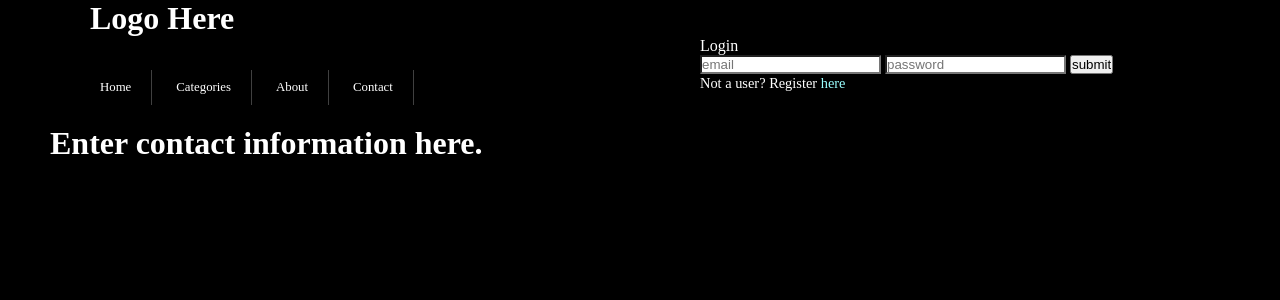
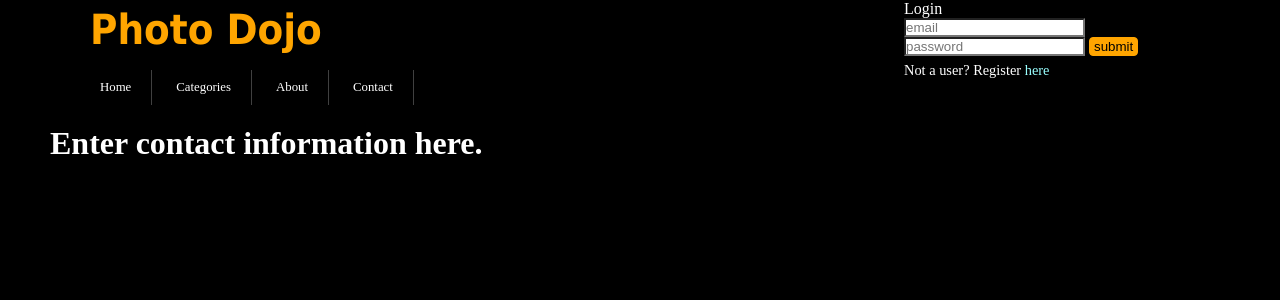
Before and after one commit to airwing628/photos_project, a Flask app: page /contact in a window 1280 px wide. Shown: the top 300 px of the page. Run offline with Flask 2, Linux system fonts and the light colour scheme.

Commit message:
fixed css

```diff
--- a/server.py
+++ b/server.py
@@ -117,30 +117,19 @@ def about():
 def contact():
     return render_template('contact.html')
 
-# @app.route('/add_comment/<id>', methods=['POST'])
-# def add_comment(id):
-#     query = "INSERT INTO comments(comment, created_at, updated_at, user_id, photo_id) VALUES ('{}', NOW(), NOW(), '{}', '{}')".format(request.form['comment'], session['user_id'], id)
-#     mysql.run_mysql_query(query)
-#     return redirect('/display_photo/' + id)
-
 @app.route('/get_comments/index_json/<id>')
 def get_comments(id):
-    query = "SELECT comments.comment, users.first_name, comments.created_at FROM comments JOIN users ON users.id = comments.user_id WHERE comments.photo_id={}".format(id)
+    query = "SELECT comments.comment, users.first_name, DATE_FORMAT(comments.created_at, '%M %d, %Y, %I:%i:%s %p') AS created_at FROM comments JOIN users ON users.id = comments.user_id WHERE comments.photo_id={} ORDER BY created_at DESC".format(id)
     comments = mysql.fetch(query)
     return jsonify(comments=comments)
 
 @app.route('/insert_comment/index_json/<id>', methods=['POST'])
 def insert_comment(id):
-    print 'IN INSERT!!!!'
-    print id
-    print request.form
-
     query = "INSERT INTO comments (comment, created_at, updated_at, user_id, photo_id) VALUES ('{}', NOW(), NOW(), '{}', '{}')".format(request.form['comment'], session['user_id'], id)
+    mysql.run_mysql_query(query)
+    query = "SELECT comments.comment, users.first_name, DATE_FORMAT(comments.created_at, '%M %d, %Y, %I:%i:%s %p') AS created_at FROM comments JOIN users ON users.id = comments.user_id WHERE comments.photo_id={} ORDER BY created_at DESC".format(id)
     print query
-    mysql.run_mysql_query(query)
-    query = "SELECT comments.comment, users.first_name, comments.created_at FROM comments JOIN users ON users.id = comments.user_id WHERE comments.photo_id={}".format(id)
     comments = mysql.fetch(query)
-    print comments
     return jsonify(comments=comments)
 
 app.run(debug=True)
--- a/static/css/stylesheet.css
+++ b/static/css/stylesheet.css
@@ -22,17 +22,25 @@ body {
     color: white;
 }
 
-    #header h1{
+    #header h1 {
         display: inline-block;
         margin-left: 40px;
+        color: orange;
+        font-family: tahoma;
+        font-size: 2.6em;
+    }
+
+    #header #logo {
+        width: 850px;
+        display: inline-block;
+        padding-top: 5px;
     }
 
 
-
 #login_register {
-    margin-left: 650px;
     display: inline-block;
     vertical-align: top;
+    width: 320px;
 }
 
 #logout {
@@ -80,18 +88,17 @@ a{
 }
 
 .thumbnails{
-    width: 265px;
+    width: 280px;
     vertical-align: top;
     border: 3px solid gray;
-
-
+    margin-right: 11px
 }
 
 #bottom_pics{
-    width: 1100px;
+    width: 1200px;
     margin-top: 15px;
+    padding-left: 5px;
 }
-
 
 #blue {
     color: #99FFFF;
@@ -123,7 +130,7 @@ a{
 }
 
 #flashed_messages {
-    margin-left: 847px;
+    margin-left: 866px;
     color: red;
 }
 
@@ -162,4 +169,10 @@ a{
     background-color: white;
     overflow: auto;
     color: black;
+    font-size: 14px;
 }
+
+#blue_name {
+    font-weight: bold;
+    color: blue;
+}
--- a/templates/about.html
+++ b/templates/about.html
@@ -8,7 +8,11 @@
 <body>
 	<div id='container'>
 		<div id='header'>
-			<h1>Logo Here</h1>
+
+            <div id="logo">
+                <h1>Photo Dojo</h1>
+            </div>
+
 			{% if 'email' not in session %}
                 <div id="login_register">
                     <p>Login</p>
--- a/templates/category.html
+++ b/templates/category.html
@@ -16,14 +16,16 @@
 <body>
 	<div id='container'>
 		<div id='header'>
-			<h1>Logo Here</h1>
+            <div id="logo">
+                <h1>Photo Dojo</h1>
+            </div>
 			{% if 'email' not in session %}
                 <div id="login_register">
                     <p>Login</p>
                     <form action="/login" method="POST">
                         <input class="input_fields" type="text" name="email" placeholder="email">
                         <input class="input_fields" type="password" name="password" placeholder="password">
-                        <input id="submit_button" type="submit" value="submit">
+                        <input class="submit_button" type="submit" value="submit">
                     </form>
                     <a href="/register">Not a user? Register <span id="blue">here</span></a>
                 </div>
--- a/templates/contact.html
+++ b/templates/contact.html
@@ -8,14 +8,16 @@
 <body>
 	<div id='container'>
 		<div id='header'>
-			<h1>Logo Here</h1>
+            <div id="logo">
+                <h1>Photo Dojo</h1>
+            </div>
 			{% if 'email' not in session %}
                 <div id="login_register">
                     <p>Login</p>
                     <form action="/login" method="POST">
                         <input class="input_fields" type="text" name="email" placeholder="email">
                         <input class="input_fields" type="password" name="password" placeholder="password">
-                        <input id="submit_button" type="submit" value="submit">
+                        <input class="submit_button" type="submit" value="submit">
                     </form>
                     <a href="/register">Not a user? Register <span id="blue">here</span></a>
                 </div>
--- a/templates/payment.html
+++ b/templates/payment.html
@@ -7,14 +7,16 @@
 <body>
 	<div id='container'>
 		<div id='header'>
-			<h1>Logo Here</h1>
+            <div id="logo">
+                <h1>Photo Dojo</h1>
+            </div>
 			{% if 'email' not in session %}
                 <div id="login_register">
                     <p>Login</p>
                     <form action="/login" method="POST">
                         <input class="input_fields" type="text" name="email" placeholder="email">
                         <input class="input_fields" type="password" name="password" placeholder="password">
-                        <input id="submit_button" type="submit" value="submit">
+                        <input class="submit_button" type="submit" value="submit">
                     </form>
                     <a href="/register">Not a user? Register <span id="blue">here</span></a>
                 </div>
--- a/templates/purchase.html
+++ b/templates/purchase.html
@@ -7,14 +7,16 @@
 <body>
 	<div id='container'>
 		<div id='header'>
-			<h1>Logo Here</h1>
+            <div id="logo">
+                <h1>Photo Dojo</h1>
+            </div>
 			{% if 'email' not in session %}
                 <div id="login_register">
                     <p>Login</p>
                     <form action="/login" method="POST">
                         <input class="input_fields" type="text" name="email" placeholder="email">
                         <input class="input_fields" type="password" name="password" placeholder="password">
-                        <input id="submit_button" type="submit" value="submit">
+                        <input class="submit_button" type="submit" value="submit">
                     </form>
                     <a href="/register">Not a user? Register <span id="blue">here</span></a>
                 </div>
--- a/templates/register.html
+++ b/templates/register.html
@@ -14,7 +14,9 @@
     <div id="container">
 
          <div id="header">
-            <h1>Logo Here</h1>
+             <div id="logo">
+                <h1>Photo Dojo</h1>
+            </div>
         </div> <!-- end of header -->
 
 
```
Also changed, not shown: templates/index.html (+10 -3 lines), templates/picture.html (+15 -5 lines).
